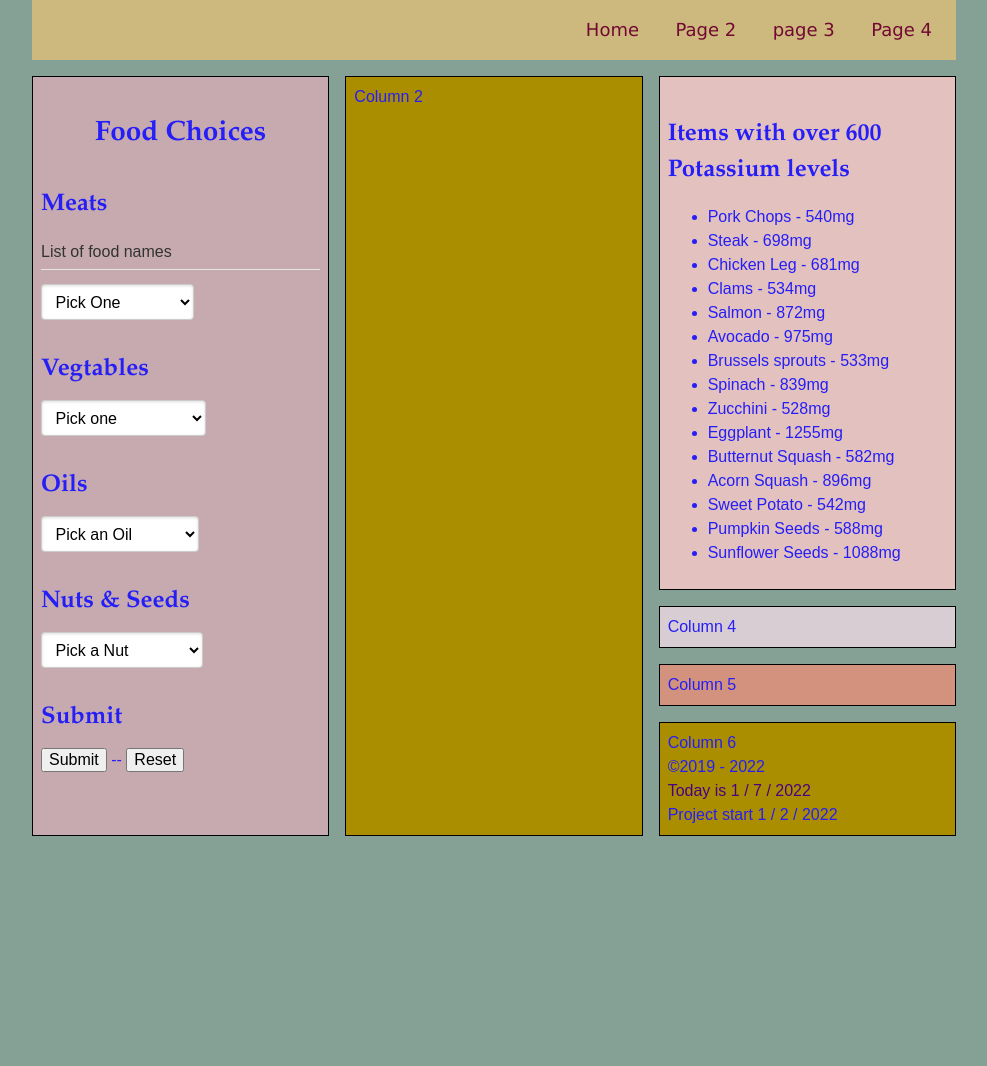
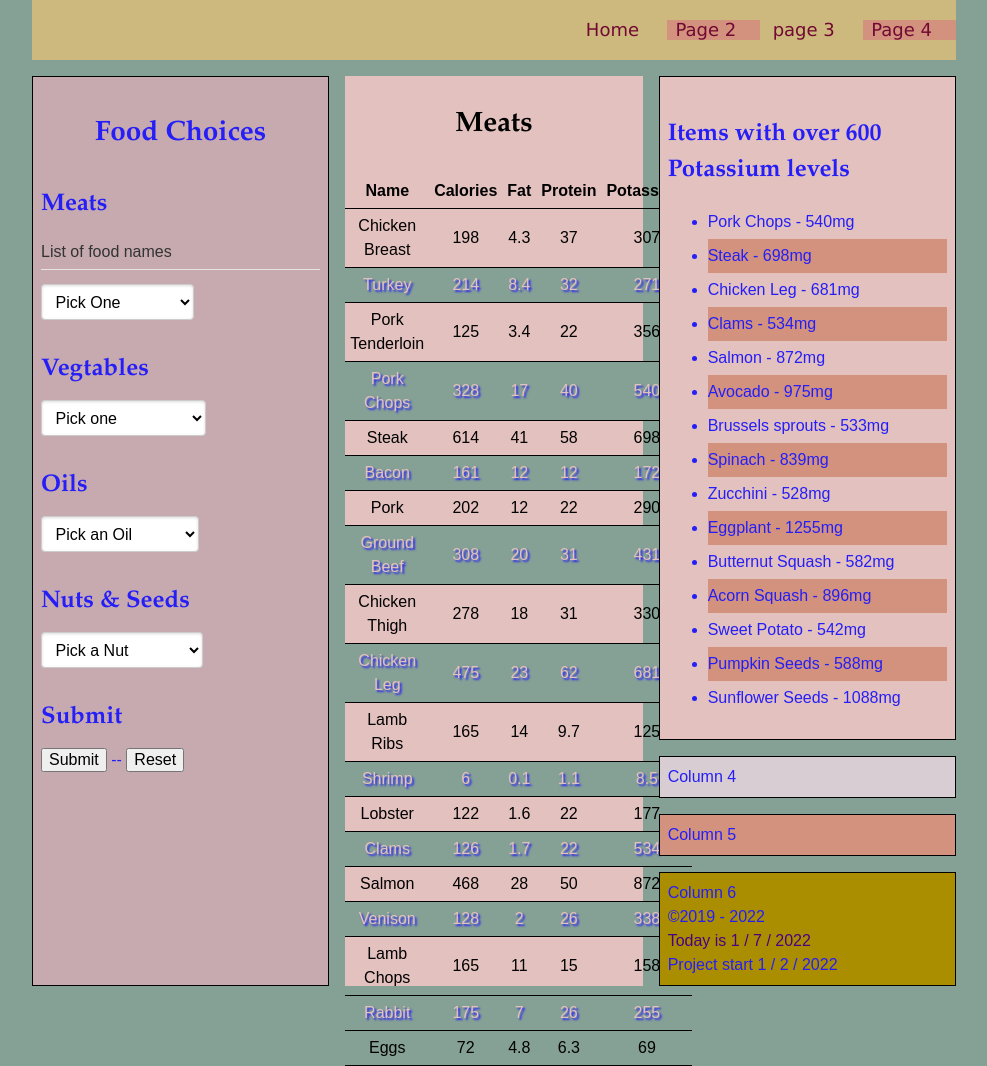
Before and after one commit to Shivabeach/weight, a CodeIgniter app: page /weight/ in a window 1280 px wide. Shown: the whole page, without its empty margins (146-1133 px from the left). Before the commit the page ends 836 px from the top, so only its background shows below. Run offline with CodeIgniter, Linux system fonts and the light colour scheme; some libraries are stand-ins or nearby versions.

Commit message:
Finished meat display

```diff
--- a/application/views/pages/prime.php
+++ b/application/views/pages/prime.php
@@ -83,7 +83,17 @@
 				</fieldset>
 		</form>
 		</div>
-		<div class="col-2 col" >Column 2
+		<div class="col-2" ><h3 class="center-align">Meats</h3>
+			<table>
+				<tr>
+					<th>Name</th>
+					<th>Calories</th>
+					<th>Fat</th>
+					<th>Protein</th>
+					<th>Potassium</th>
+				</tr>
+				<tbody class="display">
+			</table>
 
 		</div>
 		<div class="col-3 col" >
--- a/assets/sass/basics/_elements.sass
+++ b/assets/sass/basics/_elements.sass
@@ -7,3 +7,21 @@ blockquote
 	margin-left: 2rem
 	border-left: 1px solid $chocolate
 	padding-left: 1rem
+
+table
+	border-collapse: collapse
+	width: 100%
+
+td, th
+	text-align: center
+	border-bottom: 1px solid #000
+	border-spacing: 5px
+	padding: 5px
+
+tr:nth-child(even)
+	background-color: $granite-green
+	color: $lotus
+	text-shadow: 2px 2px 2px var(--prime-text)
+
+li:nth-child(even)
+	background-color: $muted-clay
--- a/assets/sass/modules/_lists.sass
+++ b/assets/sass/modules/_lists.sass
@@ -6,3 +6,6 @@
 .item
 	padding-right: 1rem
 	font-size: $font-size-base + 2
+
+.list > li
+	padding: 5px 0
--- a/assets/sass/themes/_main-theme.sass
+++ b/assets/sass/themes/_main-theme.sass
@@ -22,6 +22,9 @@ $primary: #140FA9
 .col-1
 	background: var(--burnished-lilac)
 
+.col-2
+	background: $lotus
+
 .col-3
 	background: $lotus
 
```
Also changed, not shown: assets/css/main.css (+30 -0 lines), assets/js/food.js (+27 -3 lines), assets/css/main.min.css, assets/js/food-dist.js, 3 other files.
